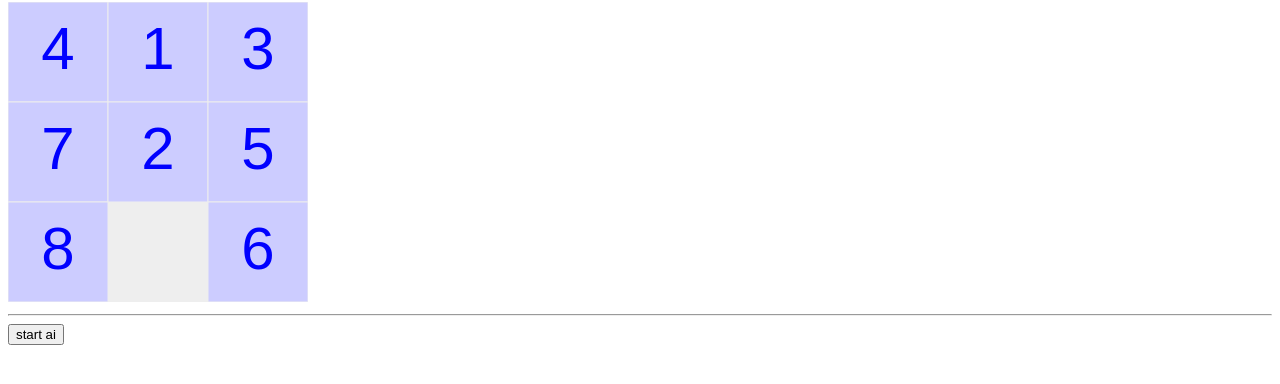
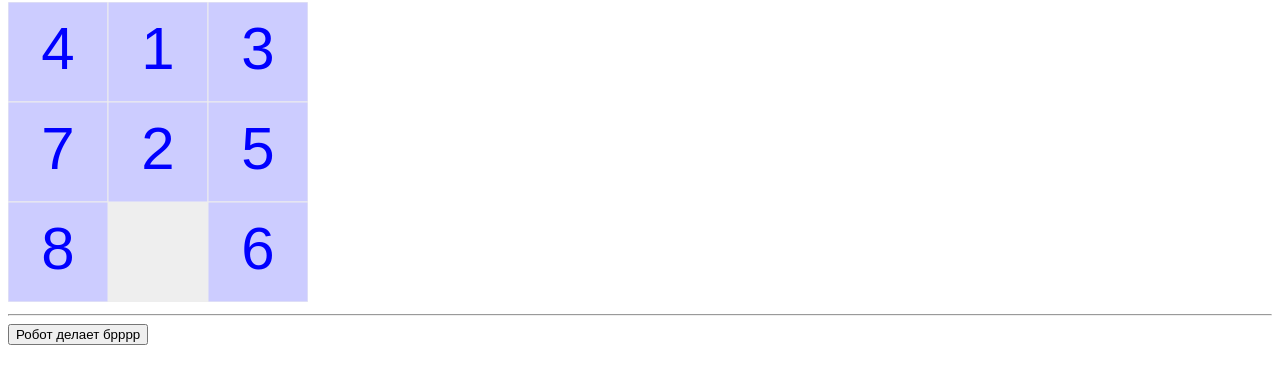
Before and after one commit to Chupushilka/Chupushilka.github.io, a plain HTML site: page index.html in a window 1280 px wide. Shown: the part 336-720 px from the top of the page. Drawn offline with Linux system fonts and the light colour scheme.

Commit message:
Update index.html

```diff
--- a/index.html
+++ b/index.html
@@ -18,7 +18,7 @@
 			<h1>Игра «Восьмёрки»</h1>
          <canvas id="canvas" width=300 height=300></canvas>
         <hr>
-        <button id="btn_start_ai">start ai</button>
+        <button id="btn_start_ai">Робот делает брррр</button>
         <script src="./js/main.js" type="module"></script>
 		</body>
 	</html>
```
